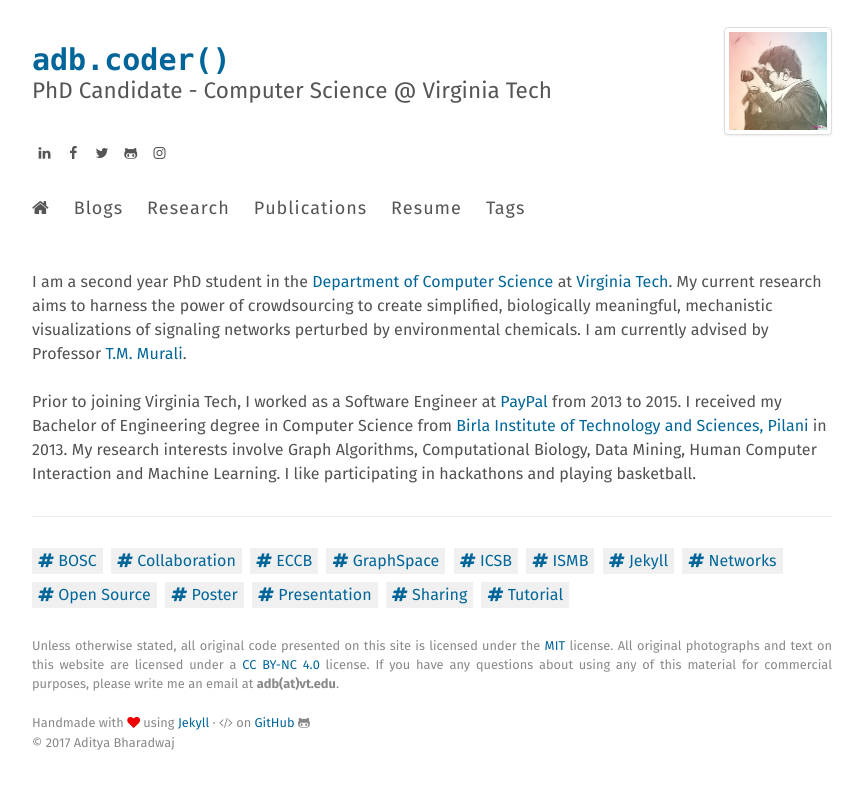
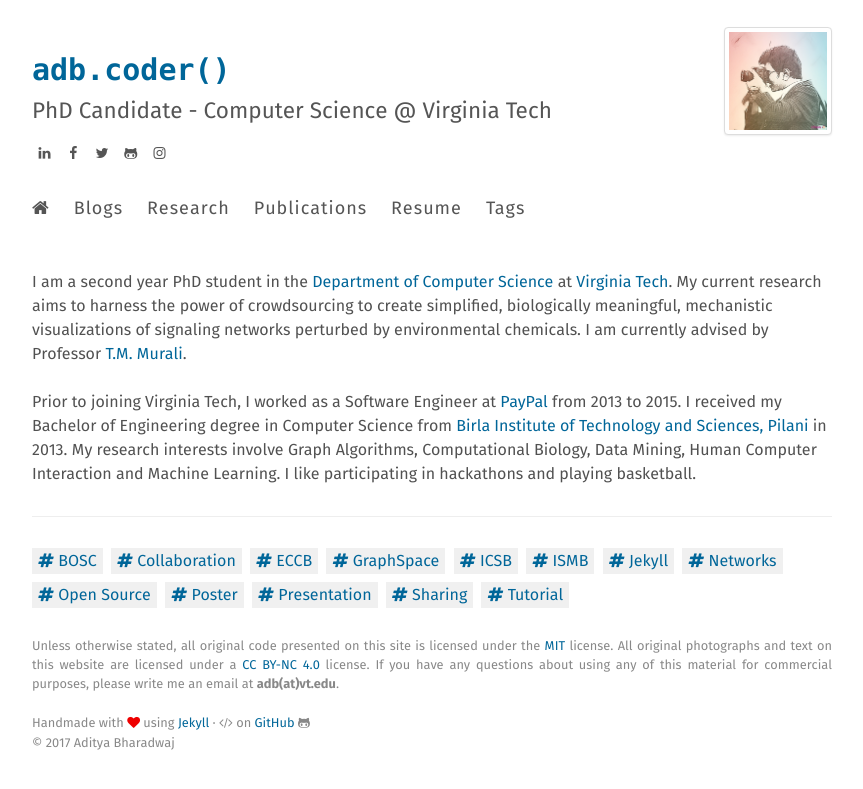
Before and after one commit to adbharadwaj/adbharadwaj.github.io, a Jekyll site: the page built from index.html, in a window 1280 px wide. Shown: the top 789 px of the page, without its empty margins (208-1071 px from the left). Built offline with Jekyll 4.4.1, drawn with Linux system fonts in a browser that asks for light colours.

Commit message:
Update _layout.scss

```diff
--- a/assets/scss/_layout.scss
+++ b/assets/scss/_layout.scss
@@ -271,7 +271,7 @@ h2.year i.fa {
     margin-top: 2rem;
     margin-bottom: 0;
     color: #000;
-    line-height: 2rem;
+    line-height: 3rem;
 
     a {
         color: #069;
```
